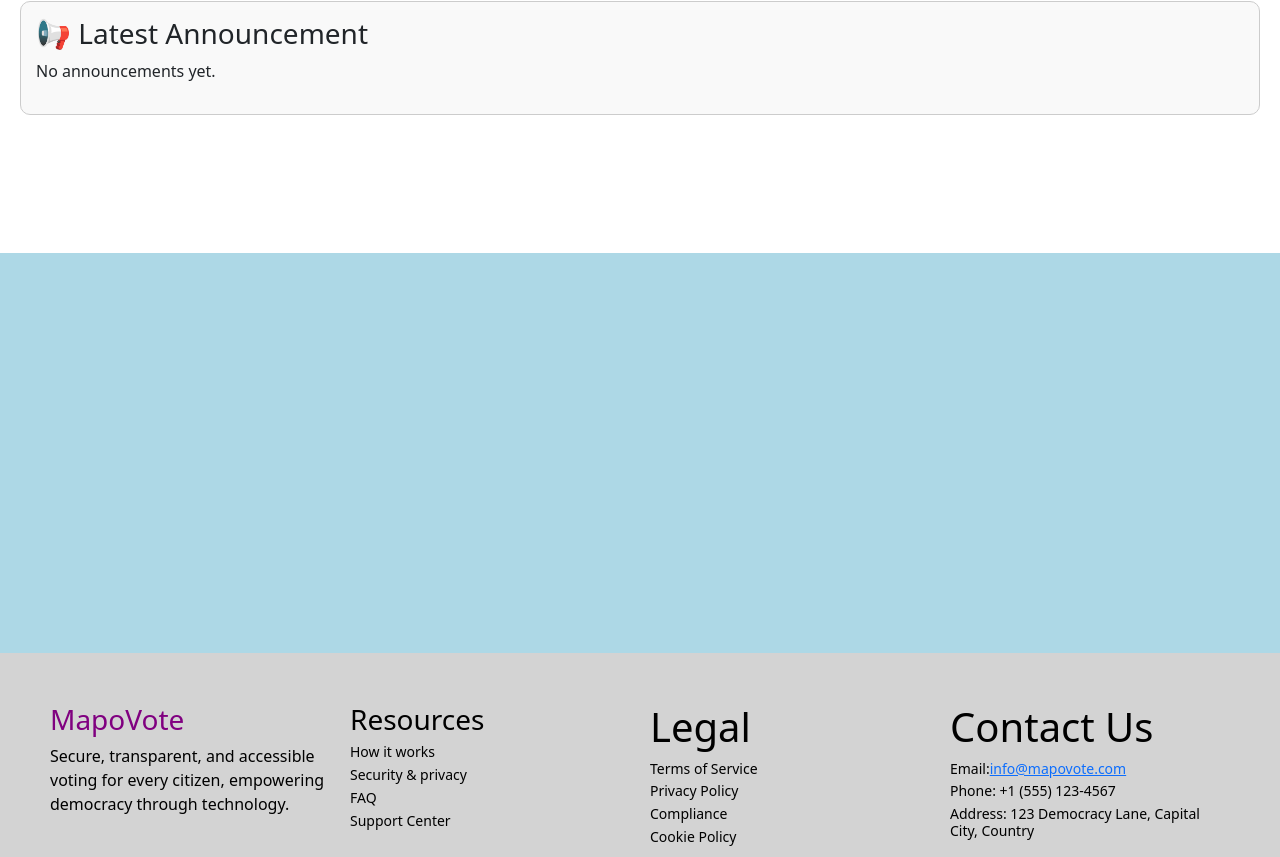
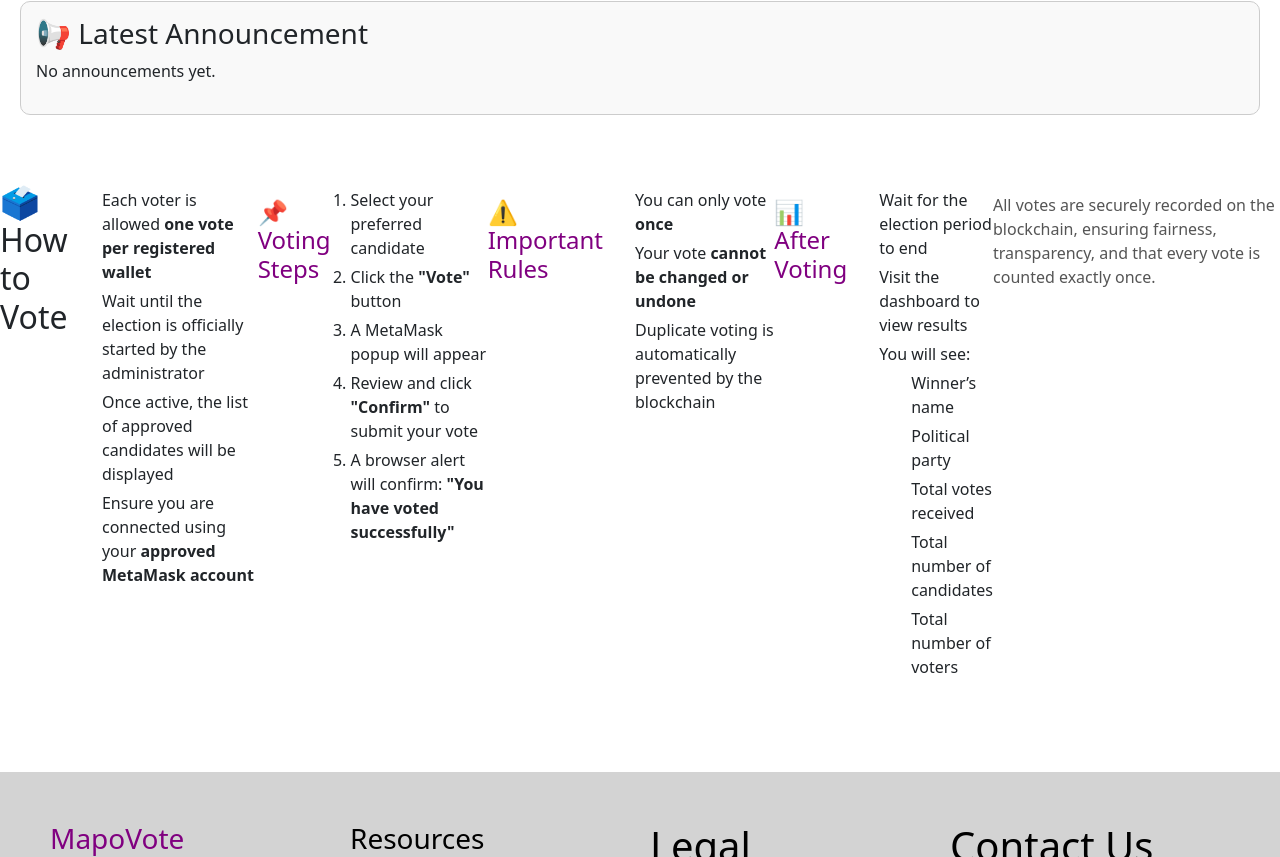
Before and after one commit to danstevemukulupi/BLOCKCHAIN-BASED-SECURED-ELECTRONIC-VOTING-DAPP, a React (Create React App) app in the folder dappvoting/: page /vote-info in a window 1280 px wide. Shown: the part 303-1160 px from the top of the page. Built offline with nearby package versions, Linux system fonts and the light colour scheme; no server answers.

Commit message:
how to vote

```diff
--- a/dappvoting/src/pages/VoteInfo.css
+++ b/dappvoting/src/pages/VoteInfo.css
@@ -54,6 +54,21 @@ body {
     align-items: center;
     justify-content: center;
     padding: 20px;
+}
+
+.how-to-vote-container {
+     flex: 1;
+     display: flex;
+}
+
+.how-to-vote-container ol {
+      padding-left: 20px;
+
+}
+
+.how-to-vote-container h4 {
+    margin-top: 15px;
+    color: purple;
 }
 
 
--- a/dappvoting/src/pages/VoteInfo.js
+++ b/dappvoting/src/pages/VoteInfo.js
@@ -37,7 +37,6 @@ function VoteInfo() {
        </a>
         <h2 style={{ color: "purple" }}>MapoVote</h2>
         <Link to="/">Home</Link>
-        <Link to="/voter-profile">Profile</Link>
 
 
     </div>
@@ -62,8 +61,56 @@ function VoteInfo() {
 
 
 
-     <div className="voter-content">
+     <div className="how-to-vote-container">
+      <h2>🗳️ How to Vote</h2>
+
+  <ul>
+    <li>Each voter is allowed <b>one vote per registered wallet</b></li>
+    <li>Wait until the election is officially started by the administrator</li>
+    <li>Once active, the list of approved candidates will be displayed</li>
+    <li>Ensure you are connected using your <b>approved MetaMask account</b></li>
+  </ul>
+
+  <h4>📌 Voting Steps</h4>
+  <ol>
+    <li>Select your preferred candidate</li>
+    <li>Click the <b>"Vote"</b> button</li>
+    <li>A MetaMask popup will appear</li>
+    <li>Review and click <b>"Confirm"</b> to submit your vote</li>
+    <li>A browser alert will confirm: <b>"You have voted successfully"</b></li>
+  </ol>
+
+  <h4>⚠️ Important Rules</h4>
+  <ul>
+    <li>You can only vote <b>once</b></li>
+    <li>Your vote <b>cannot be changed or undone</b></li>
+    <li>Duplicate voting is automatically prevented by the blockchain</li>
+  </ul>
+
+  <h4>📊 After Voting</h4>
+  <ul>
+    <li>Wait for the election period to end</li>
+    <li>Visit the dashboard to view results</li>
+    <li>You will see:</li>
+    <ul>
+      <li>Winner’s name</li>
+      <li>Political party</li>
+      <li>Total votes received</li>
+      <li>Total number of candidates</li>
+      <li>Total number of voters</li>
+    </ul>
+  </ul>
+
+  <p className="info-note">
+    All votes are securely recorded on the blockchain, ensuring fairness, transparency,
+    and that every vote is counted exactly once.
+  </p>
+
      </div>
+
+     <br/>
+     <br/>
+     <br/>
 
     <footer className="footer-final">
 
```
